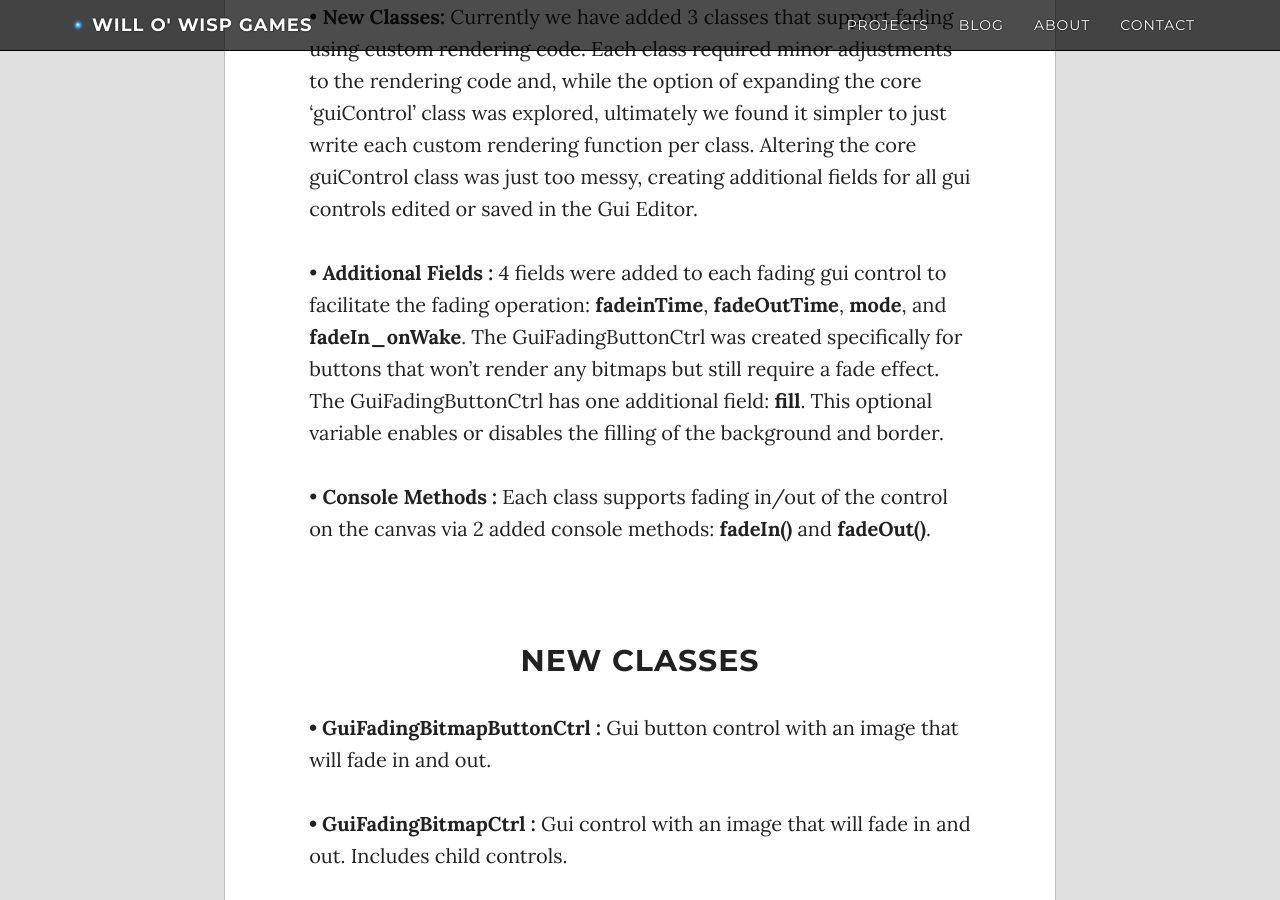
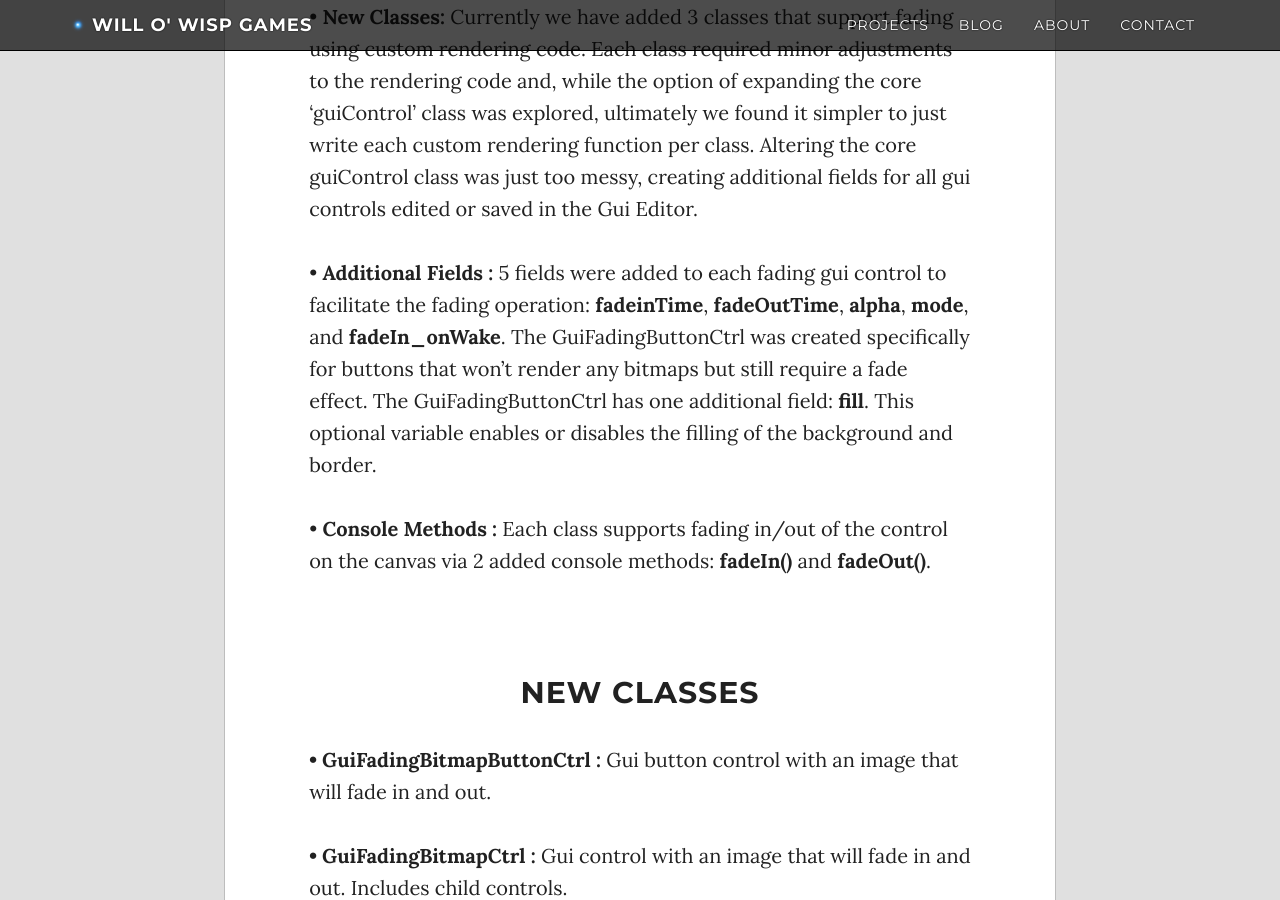
Before and after one commit to WilloWispGames/WilloWispGames.github.io, a Jekyll site: the page built from _posts/2016-10-01-FadingGuiControls.md, in a window 1280 px wide and 900 px high, scrolled down 2180 px. Built offline with Jekyll 4.4.1, drawn with Linux system fonts in a browser that asks for light colours; nearby versions of some CDN libraries; comment, search, counter and statistics services are not loaded.

Commit message:
Update 2016-10-01-FadingGuiControls.md

```diff
--- a/_posts/2016-10-01-FadingGuiControls.md
+++ b/_posts/2016-10-01-FadingGuiControls.md
@@ -32,7 +32,7 @@
 <br>
 • <b>New Classes: </b> Currently we have added 3 classes that support fading using custom rendering code. Each class required minor adjustments to the rendering code and, while the option of expanding the core 'guiControl' class was explored, ultimately we found it simpler to just write each custom rendering function per class. Altering the core guiControl class was just too messy, creating additional fields for all gui controls edited or saved in the Gui Editor.<br>
 <br>
-• <b>Additional Fields :</b> 4 fields were added to each fading gui control to facilitate the fading operation: <b>fadeinTime</b>, <b>fadeOutTime</b>, <b>mode</b>, and <b>fadeIn_onWake</b>. The GuiFadingButtonCtrl was created specifically for buttons that won't render any bitmaps but still require a fade effect. The GuiFadingButtonCtrl has one additional field: <b>fill</b>. This optional variable enables or disables the filling of the background and border.<br>
+• <b>Additional Fields :</b> 5 fields were added to each fading gui control to facilitate the fading operation: <b>fadeinTime</b>, <b>fadeOutTime</b>, <b>alpha</b>, <b>mode</b>, and <b>fadeIn_onWake</b>. The GuiFadingButtonCtrl was created specifically for buttons that won't render any bitmaps but still require a fade effect. The GuiFadingButtonCtrl has one additional field: <b>fill</b>. This optional variable enables or disables the filling of the background and border.<br>
 <br>
 • <b>Console Methods :</b> Each class supports fading in/out of the control on the canvas via 2 added console methods: <b>fadeIn()</b> and <b>fadeOut()</b>.<br>
 <br>
```
